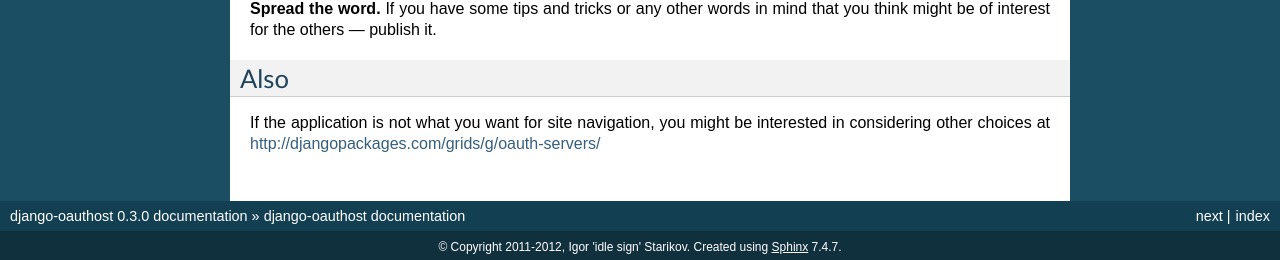
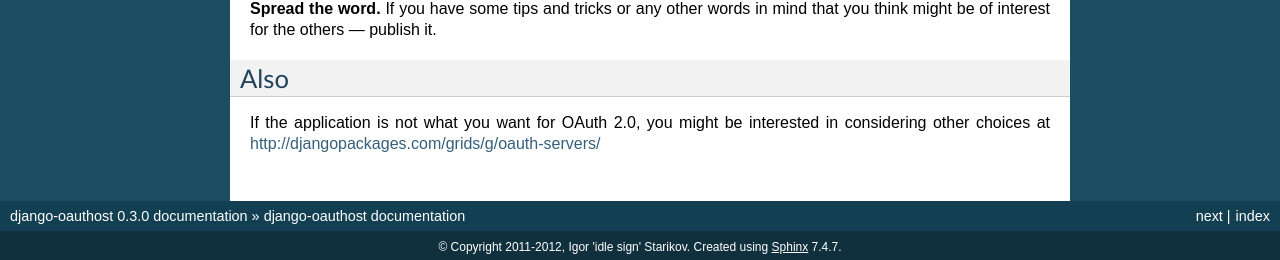
Before and after one commit to idlesign/django-oauthost, a Sphinx documentation site: the page built from docs/source/index.rst, in a window 1280 px wide. Shown: the part 813-1073 px from the top of the page. Built offline with Sphinx 7.4.7, drawn with Linux system fonts in a browser that asks for light colours.

Commit message:
Docs updated.

```diff
--- a/docs/source/index.rst
+++ b/docs/source/index.rst
@@ -47,5 +47,5 @@ for the others — publish it.
 Also
 ----
 
-If the application is not what you want for site navigation, you might be interested in considering
+If the application is not what you want for OAuth 2.0, you might be interested in considering
 other choices at http://djangopackages.com/grids/g/oauth-servers/
```
